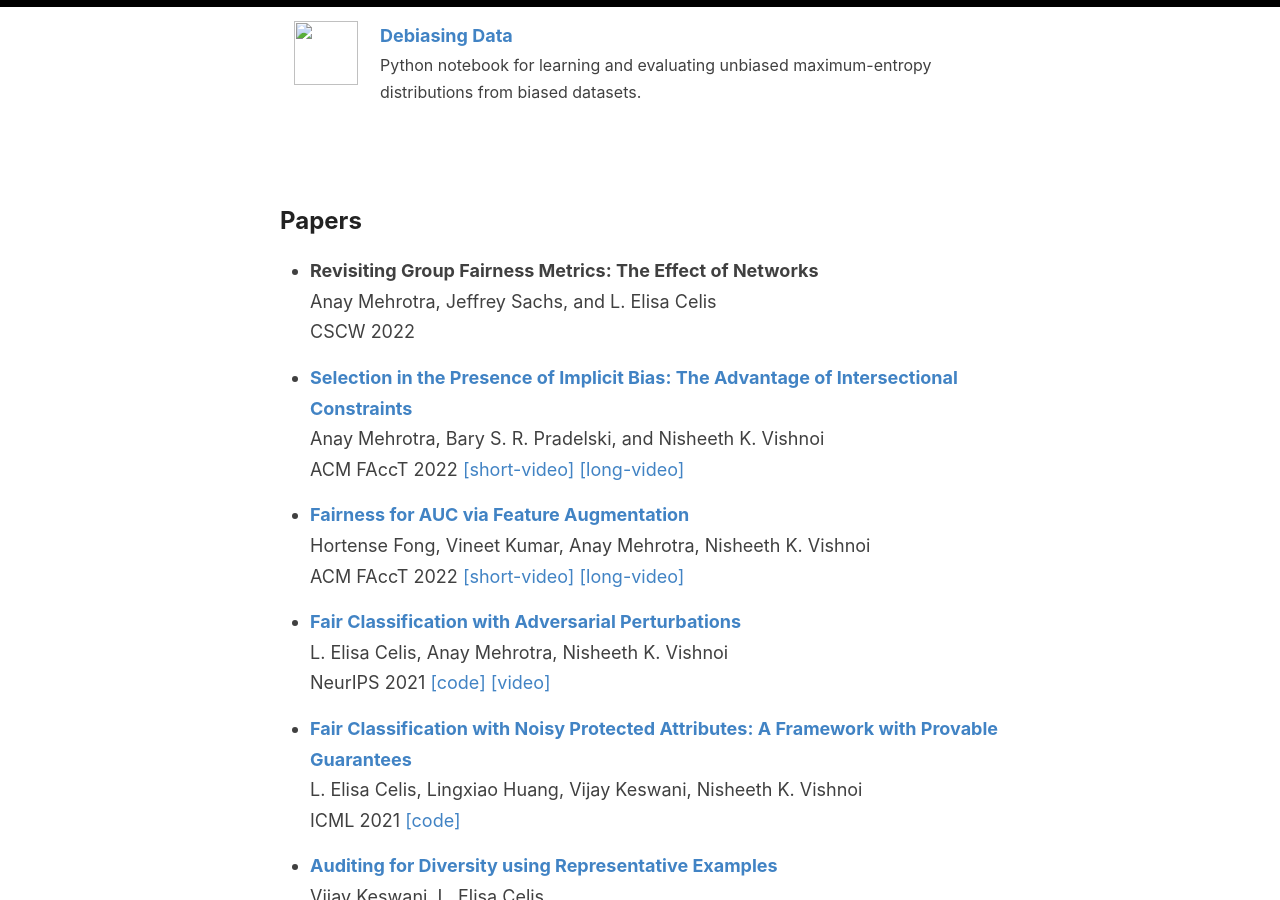
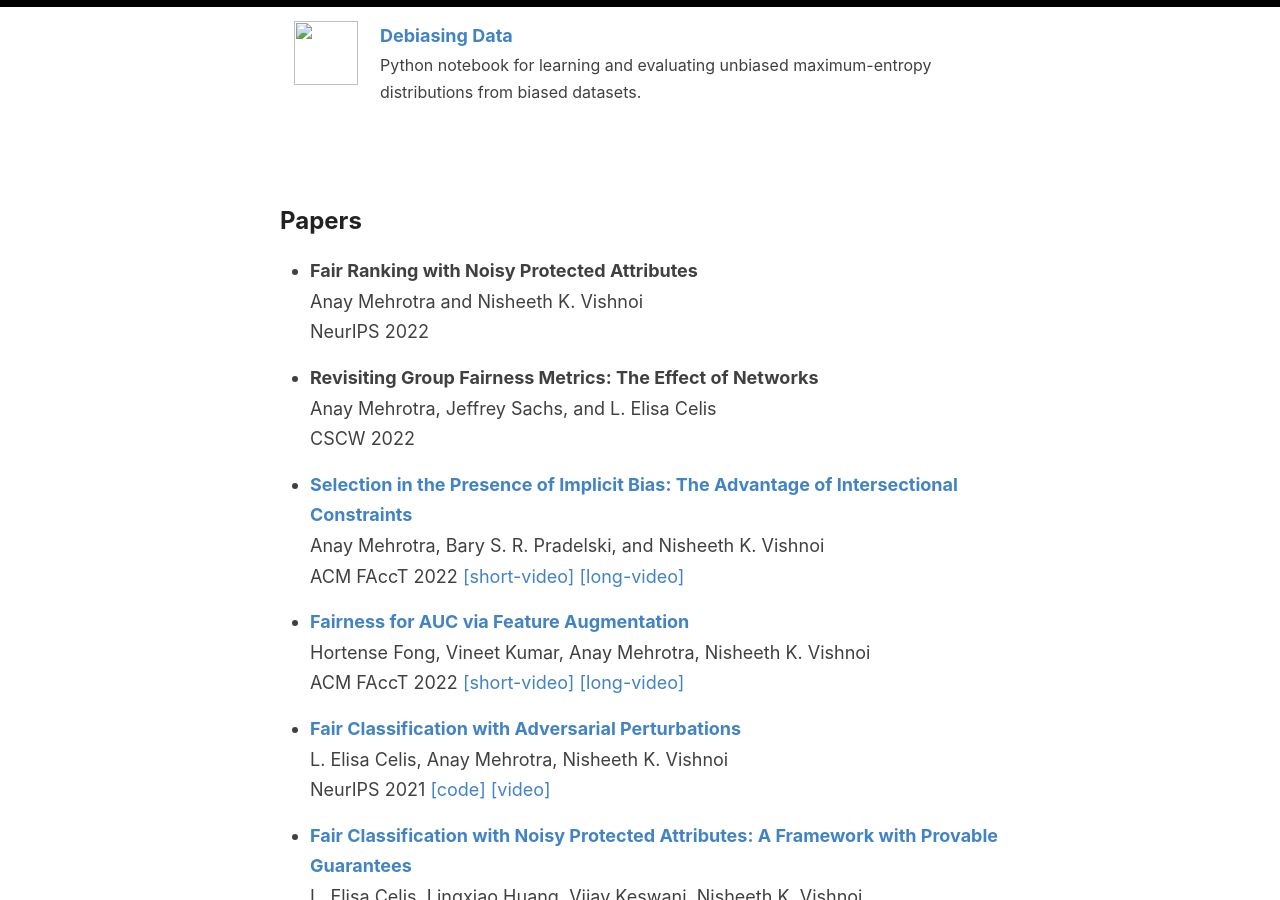
Before and after one commit to controlling-bias/controlling-bias.github.io, a Jekyll site: the page built from _posts/2020-07-23-papers.md, in a window 1280 px wide and 900 px high, scrolled down 1303 px. Built offline with Jekyll 4.4.1, drawn with Linux system fonts in a browser that asks for light colours.

Commit message:
Update 2020-07-23-papers.md

```diff
--- a/_posts/2020-07-23-papers.md
+++ b/_posts/2020-07-23-papers.md
@@ -1,6 +1,10 @@
 ---
 layout: default
 ---
+
+*	<b>Fair Ranking with Noisy Protected Attributes</b>\\
+	Anay Mehrotra and Nisheeth K. Vishnoi\\
+	NeurIPS 2022
 
 *	<b>Revisiting Group Fairness Metrics: The Effect of Networks</b>\\
 	Anay Mehrotra, Jeffrey Sachs, and L. Elisa Celis\\
```
